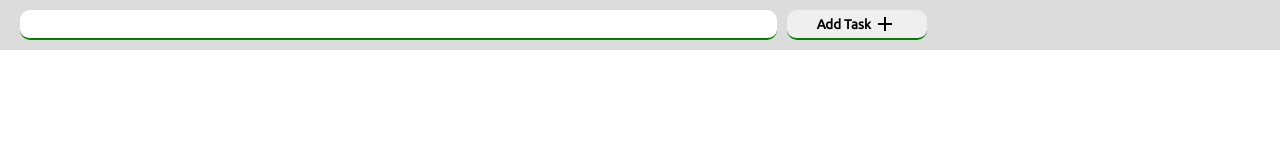
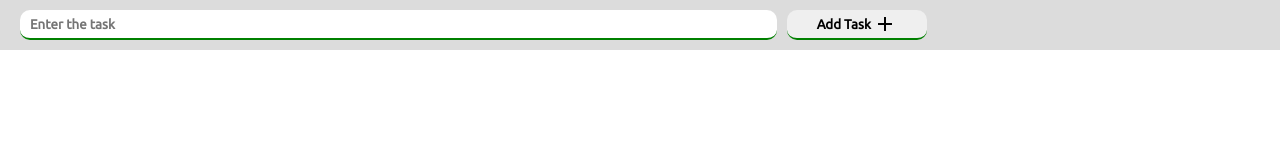
Before and after one commit to girishsawant999/to-do-list-react, a React (Create React App) app: page / in a window 1280 px wide. Shown: the top 160 px of the page. Built offline with nearby package versions, Linux system fonts and the light colour scheme.

Commit message:
Final touch

```diff
--- a/public/index.html
+++ b/public/index.html
@@ -1,14 +1,12 @@
 <!DOCTYPE html>
 <html lang="en">
+
 <head>
   <meta charset="utf-8" />
   <link rel="icon" href="%PUBLIC_URL%/favicon.ico" />
   <meta name="viewport" content="width=device-width, initial-scale=1" />
   <meta name="theme-color" content="#000000" />
-    <meta
-      name="description"
-      content="Web site created using create-react-app"
-    />
+  <meta name="description" content="Web site created using create-react-app" />
   <link rel="apple-touch-icon" href="%PUBLIC_URL%/logo192.png" />
   <!--
       manifest.json provides metadata used when your web app is installed on a
@@ -25,8 +23,9 @@
       work correctly both with client-side routing and a non-root public URL.
       Learn how to configure a non-root public URL by running `npm run build`.
     -->
-    <title>React App</title>
+  <title>TO DO TO</title>
 </head>
+
 <body>
   <noscript>You need to enable JavaScript to run this app.</noscript>
   <div id="root"></div>
@@ -41,4 +40,5 @@
       To create a production bundle, use `npm run build` or `yarn build`.
     -->
 </body>
+
 </html>
--- a/src/Components/AddTask.js
+++ b/src/Components/AddTask.js
@@ -4,13 +4,21 @@ import './addTask.css';
 function addTask({ addTask }) {
   const formSubmit = (e) => {
     e.preventDefault();
-    addTask(e.target.task.value);
-    e.target.task.value = '';
+    if (e.target.task.value.match(/^(?!\s*$).+/g)) {
+      addTask(e.target.task.value);
+      e.target.task.value = '';
+    }
   };
   return (
     <div className="addTask">
       <form action="" onSubmit={formSubmit}>
-        <input type="text" name="task" id="input_addTask" />
+        <input
+          type="text"
+          name="task"
+          id="input_addTask"
+          placeholder="Enter the task"
+          autoComplete="off"
+        />
         <button className="disable-select" type="submit">
           Add Task <span class="material-icons">add</span>
         </button>
--- a/src/Components/addTask.css
+++ b/src/Components/addTask.css
@@ -23,6 +23,7 @@
 .addTask form button {
   font-family: 'Ubantu';
   font-weight: 600;
+  cursor: pointer;
   flex: 0.4 1;
   max-width: 140px;
   min-height: 30px;
--- a/src/Components/task.css
+++ b/src/Components/task.css
@@ -32,4 +32,5 @@
 }
 .task__hr {
   width: 90vw;
+  border-top-color: #0080009e;
 }
```
Lines whose indentation alone changed are shown as unchanged.
